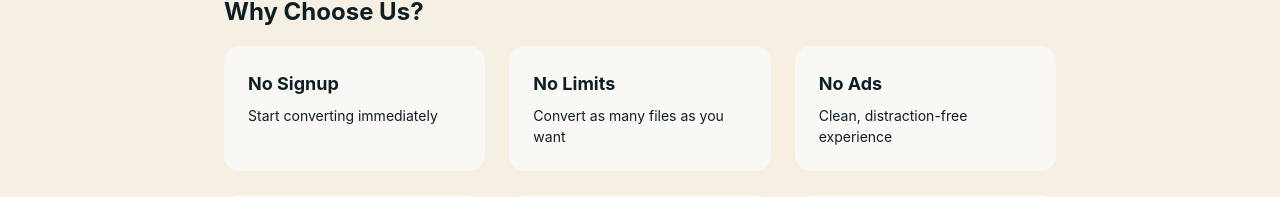
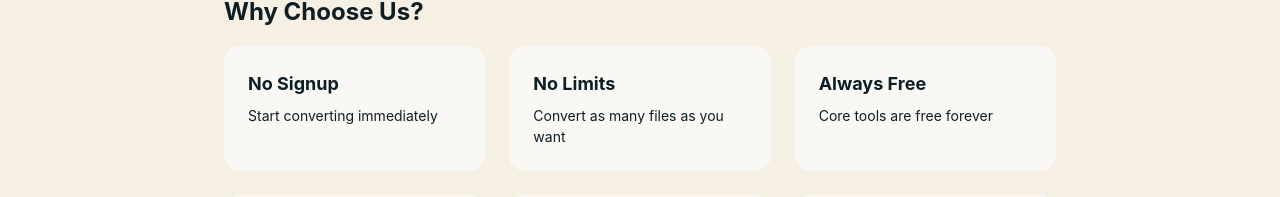
Before and after one commit to sivaHarish02/convelta-client, a React (Vite) app: page /about in a window 1280 px wide. Shown: the part 595-792 px from the top of the page. Built offline with nearby package versions, Linux system fonts and the light colour scheme; no server answers.

Commit message:
fix  the policy risk

```diff
--- a/src/pages/AboutPage.tsx
+++ b/src/pages/AboutPage.tsx
@@ -38,7 +38,7 @@ export default function AboutPage() {
                             {[
                                 { title: 'No Signup', desc: 'Start converting immediately' },
                                 { title: 'No Limits', desc: 'Convert as many files as you want' },
-                                { title: 'No Ads', desc: 'Clean, distraction-free experience' },
+                                { title: 'Always Free', desc: 'Core tools are free forever' },
                                 { title: 'Secure', desc: 'Your files are never stored on servers' },
                                 { title: 'Fast', desc: 'Instant conversion on your device' },
                                 { title: 'Free', desc: 'Forever free, no hidden charges' },
--- a/src/pages/ToolsPage.tsx
+++ b/src/pages/ToolsPage.tsx
@@ -17,8 +17,6 @@ export default function ToolsPage() {
                     Choose from our collection of {tools.length} free online conversion tools
                 </p>
             </div>
-
-            <AdSlot />
 
             <div className="space-y-16 mt-8">
                 {categories.map((category) => {
@@ -50,6 +48,11 @@ export default function ToolsPage() {
                     )
                 })}
             </div>
+
+            {/* AdSlot placed after all content - content-first policy */}
+            <div className="mt-12">
+                <AdSlot />
+            </div>
         </div>
     )
 }
```
